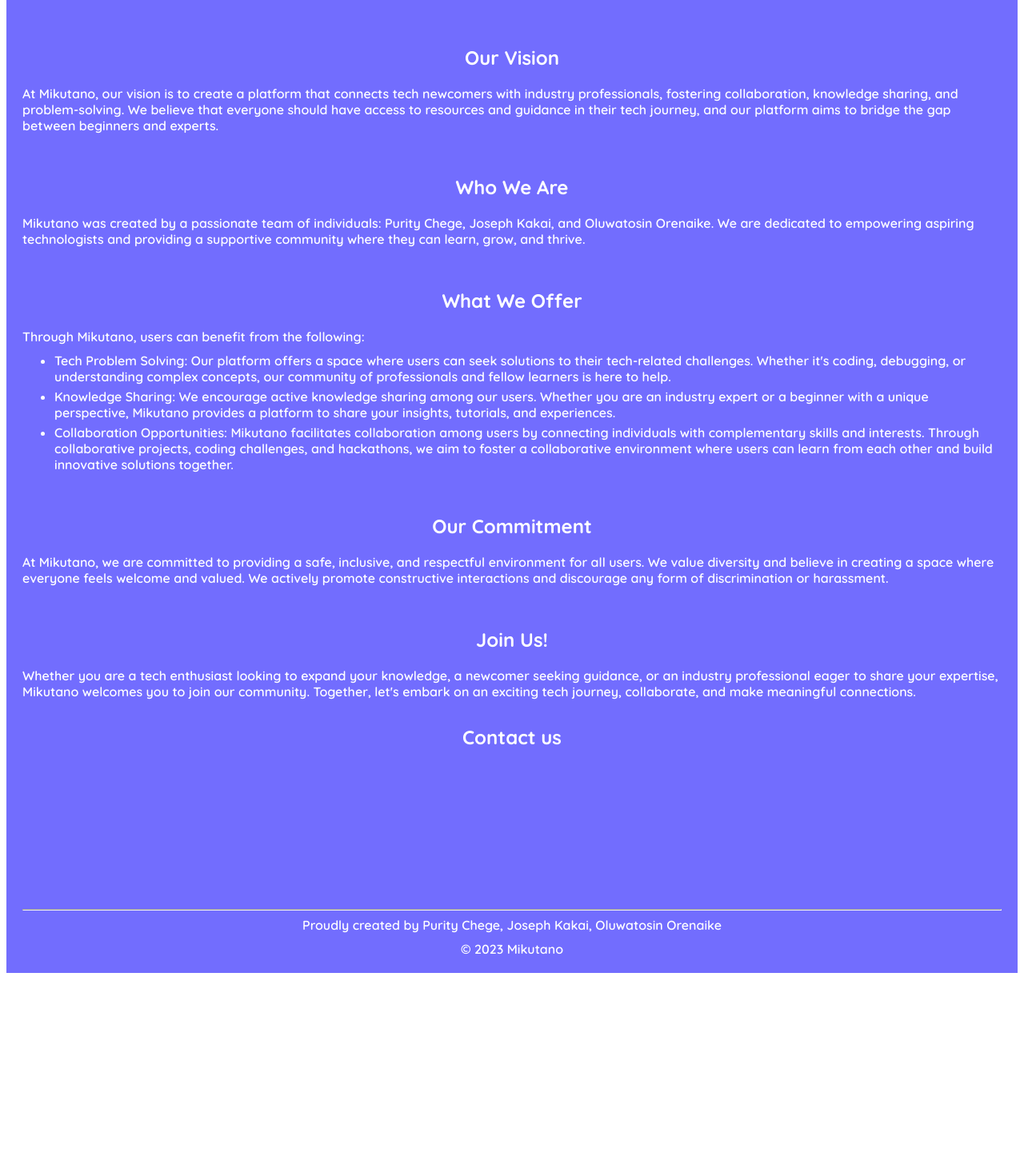
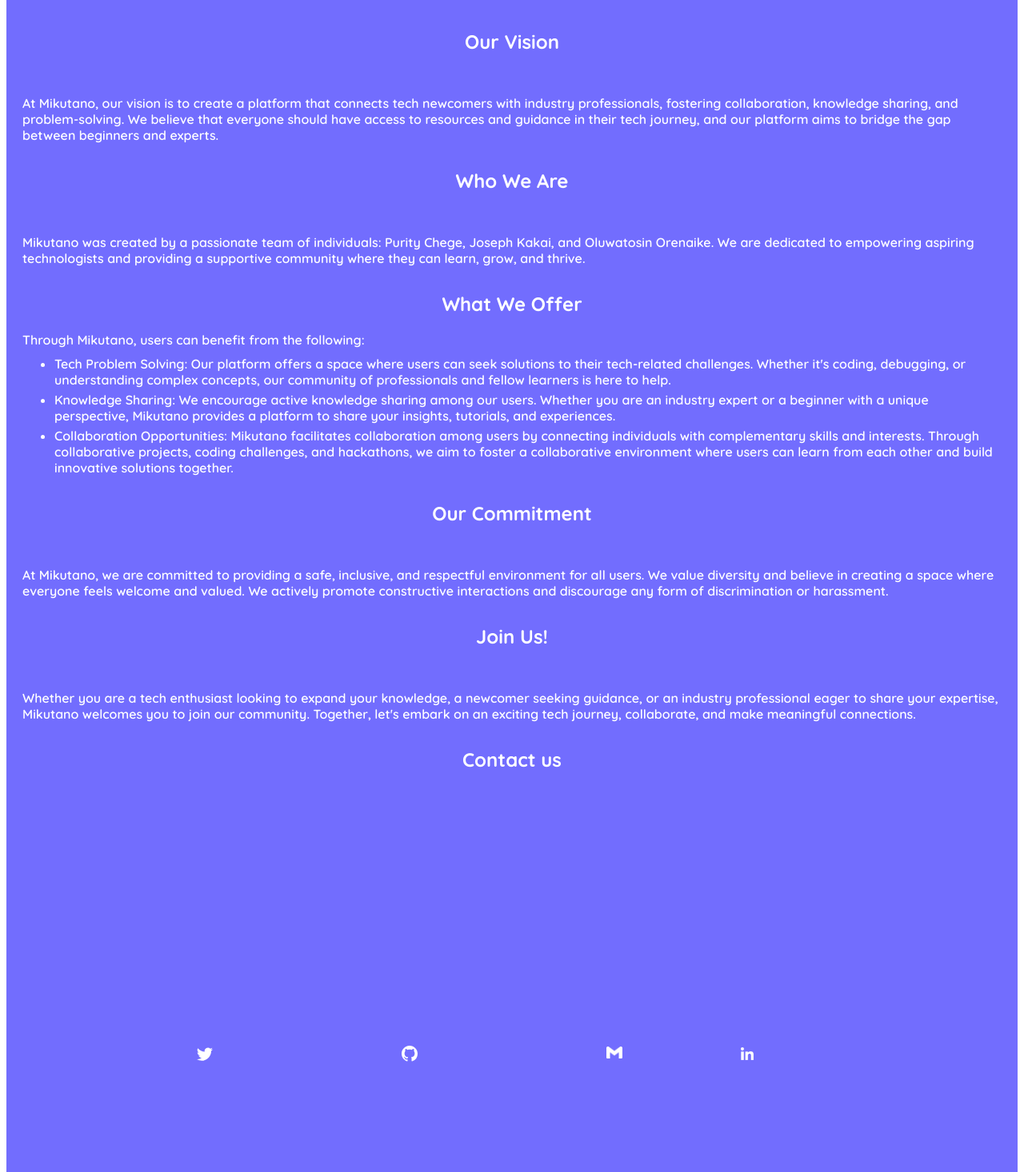
Before and after one commit to kakaingalu/mikutano, a Next.js app: page /about in a window 1280 px wide. Shown: the part 84-1550 px from the top of the page at 80% size. Before the commit the page ends 1520 px from the top, so only its background shows below. Built offline with nearby package versions, Linux system fonts and the light colour scheme.

Commit message:
updated styles and solved next error

```diff
--- a/pages/about.js
+++ b/pages/about.js
@@ -31,30 +31,26 @@
 	    <button onClick={handleHomeButtonClick}>Home</button>
 	    <h1>About Mikutano</h1>
 	    <h2 className="mikutano-button" onClick={handleRefreshButtonClick}>Mikutano</h2>
-            <p>
               <h2>Our Vision</h2>
-              At Mikutano, our vision is to create a platform that connects tech newcomers with industry professionals, fostering collaboration, knowledge sharing, and problem-solving. We believe that everyone should have access to resources and guidance in their tech journey, and our platform aims to bridge the gap between beginners and experts.
+              <p>At Mikutano, our vision is to create a platform that connects tech newcomers with industry professionals, fostering collaboration, knowledge sharing, and problem-solving. We believe that everyone should have access to resources and guidance in their tech journey, and our platform aims to bridge the gap between beginners and experts.
            </p>
-           <p>
              <h2>Who We Are</h2>
-             Mikutano was created by a passionate team of individuals: Purity Chege, Joseph Kakai, and Oluwatosin Orenaike. We are dedicated to empowering aspiring technologists and providing a supportive community where they can learn, grow, and thrive.
+             <p>Mikutano was created by a passionate team of individuals: Purity Chege, Joseph Kakai, and Oluwatosin Orenaike. We are dedicated to empowering aspiring technologists and providing a supportive community where they can learn, grow, and thrive.
            </p>
-           <p>
+
              <h2>What We Offer</h2>
-             Through Mikutano, users can benefit from the following:
+             <div>Through Mikutano, users can benefit from the following:
              <ul>
                <li>Tech Problem Solving: Our platform offers a space where users can seek solutions to their tech-related challenges. Whether it's coding, debugging, or understanding complex concepts, our community of professionals and fellow learners is here to help.</li>
                <li>Knowledge Sharing: We encourage active knowledge sharing among our users. Whether you are an industry expert or a beginner with a unique perspective, Mikutano provides a platform to share your insights, tutorials, and experiences.</li>
                <li>Collaboration Opportunities: Mikutano facilitates collaboration among users by connecting individuals with complementary skills and interests. Through collaborative projects, coding challenges, and hackathons, we aim to foster a collaborative environment where users can learn from each other and build innovative solutions together.</li>
             </ul>
+          </div>
+            <h2>Our Commitment</h2>
+            <p>At Mikutano, we are committed to providing a safe, inclusive, and respectful environment for all users. We value diversity and believe in creating a space where everyone feels welcome and valued. We actively promote constructive interactions and discourage any form of discrimination or harassment.
           </p>
-          <p>
-            <h2>Our Commitment</h2>
-            At Mikutano, we are committed to providing a safe, inclusive, and respectful environment for all users. We value diversity and believe in creating a space where everyone feels welcome and valued. We actively promote constructive interactions and discourage any form of discrimination or harassment.
-          </p>
-          <p>
             <h2>Join Us!</h2>
-            Whether you are a tech enthusiast looking to expand your knowledge, a newcomer seeking guidance, or an industry professional eager to share your expertise, Mikutano welcomes you to join our community. Together, let's embark on an exciting tech journey, collaborate, and make meaningful connections.
+            <p>Whether you are a tech enthusiast looking to expand your knowledge, a newcomer seeking guidance, or an industry professional eager to share your expertise, Mikutano welcomes you to join our community. Together, let's embark on an exciting tech journey, collaborate, and make meaningful connections.
          </p>
 	  <h2>Contact us</h2>
            <div className="dropdown-container">
@@ -130,10 +126,35 @@
             )}
           </div>
           </div>
+	  <div className="linkedin-dropdown-container">
+          <div className="linkedin-logo" onClick={() => toggleDropdown('linkedin')}>
+            <img src="/linkedin.png" alt="linkedin logo" />
+             {isDropdownOpen === 'linkedin' && (
+              <ul className="dropdown-linkedin">
+                <li>
+                    <a href="https://www.linkedin.com/in/joseph-kakai-041a96140/" target="_blank" rel="noopener noreferrer">
+                    1. Joseph Kakai
+                    </a>
+                </li>
+                <li>
+                    <a href="https://www.linkedin.com/in/purity-chege-99302b22b/" target="_blank" rel="noopener noreferrer">
+                    2. Purity Chege
+                    </a>
+                </li>
+                <li>
+                   <a href="https://www.linkedin.com/in/tosin/" target="_blank" rel="noopener noreferrer">
+                   3. Oluwatosin Orenaike
+                   </a>
+                </li>
+              </ul>
+            )}
+          </div>
+          </div>
+
 	  <h2 className="about-section">Source Code</h2>
 	  <a className="source-code" src="https://github.com/wantonraven/mikutano"><img src="/github.svg" alt="github logo" /></a>
 
-	  <section> <hr />Proudly created by Purity Chege, Joseph Kakai, Oluwatosin Orenaike
+	  <section className="bottom-section"> <hr />Proudly created by Purity Chege, Joseph Kakai, Oluwatosin Orenaike
           <div className="about-rights">© 2023 Mikutano</div></section>
        </div>
   );
--- a/styles/about.css
+++ b/styles/about.css
@@ -2,6 +2,7 @@
   padding: 20px;
   background-color: #726dfe;
   color: white;
+  height: 220vh;
 }
 
 .about-container h1 {
@@ -62,17 +63,11 @@
   margin-top: 32px;
 }
 
-.contact-section {
-  text-align: center;
-  margin-bottom: 32px;
-  font-size:
-}
-
 .twitter-logo {
   position: absolute;
-  top: 172vh;
+  top: 174vh;
   z-index: 1;
-  left: 27%;
+  left: 20%;
   cursor: pointer;
 }
 
@@ -123,9 +118,9 @@
 
 .github-logo {
   position: absolute;
-  top: 172vh;
+  top: 174vh;
   z-index: 1;
-  left: 50%;
+  left: 40%;
   cursor: pointer;
   transform: translateX(-50%);
   filter: invert(1);
@@ -144,9 +139,9 @@
 
 .gmail-logo {
   position: absolute;
-  top: 172vh;
+  top: 174vh;
   z-index: 1;
-  left: 73%;
+  left: 60%;
   cursor: pointer;
   transform: translateX(-50%);
   filter: invert(1);
@@ -162,9 +157,47 @@
   transform: translate(-50%)  scale(1.2);
 }
 
+.linkedin-logo {
+  position: absolute;
+  top: 174vh;
+  z-index: 1;
+  left: 73%;
+  cursor: pointer;
+  transform: translateX(-50%);
+  transition: transform 0.3s ease;
+  filter: invert(1);
+}
+
+.linkedin-logo img {
+  width: 20px;
+  height: auto;
+}
+
+.linkedin-logo:hover {
+  transform: translate(-50%)  scale(1.2);
+}
+
+.dropdown-linkedin {
+  position: absolute;
+  top: 90%;
+  left: 100%;
+  #transform: translate(-50%, 30%);
+  #background-color: rgba(255, 255, 255, 0.3);
+  border: 2px solid black;
+  padding: 3px;
+  list-style: none;
+  width: 165px;
+  background-color: transparent;
+  #backdrop-filter: blur(3px);
+  color: black;
+  font-size: 15px;
+  white-space: nowrap;
+}
+
+
 .about-section {
   position: absolute !important;
-  top: 175vh;
+  top: 190vh;
   left: 43%;
 
 }
@@ -172,7 +205,7 @@
 .source-code {
   position: absolute;
   left: 49.5%;
-  top: 187vh;
+  top: 202vh;
   filter: invert(1);
 }
 
@@ -197,6 +230,11 @@
   margin-top: 50px;
 }
 
+.bottom-section {
+  position: absolute;
+  top: 183vh;
+  width: 90%;
+}
 .about-rights {
   margin-top: 10px;
 }
```
Also changed, not shown: public/linkedin-logo.png (added), public/linkedin.png (added).
